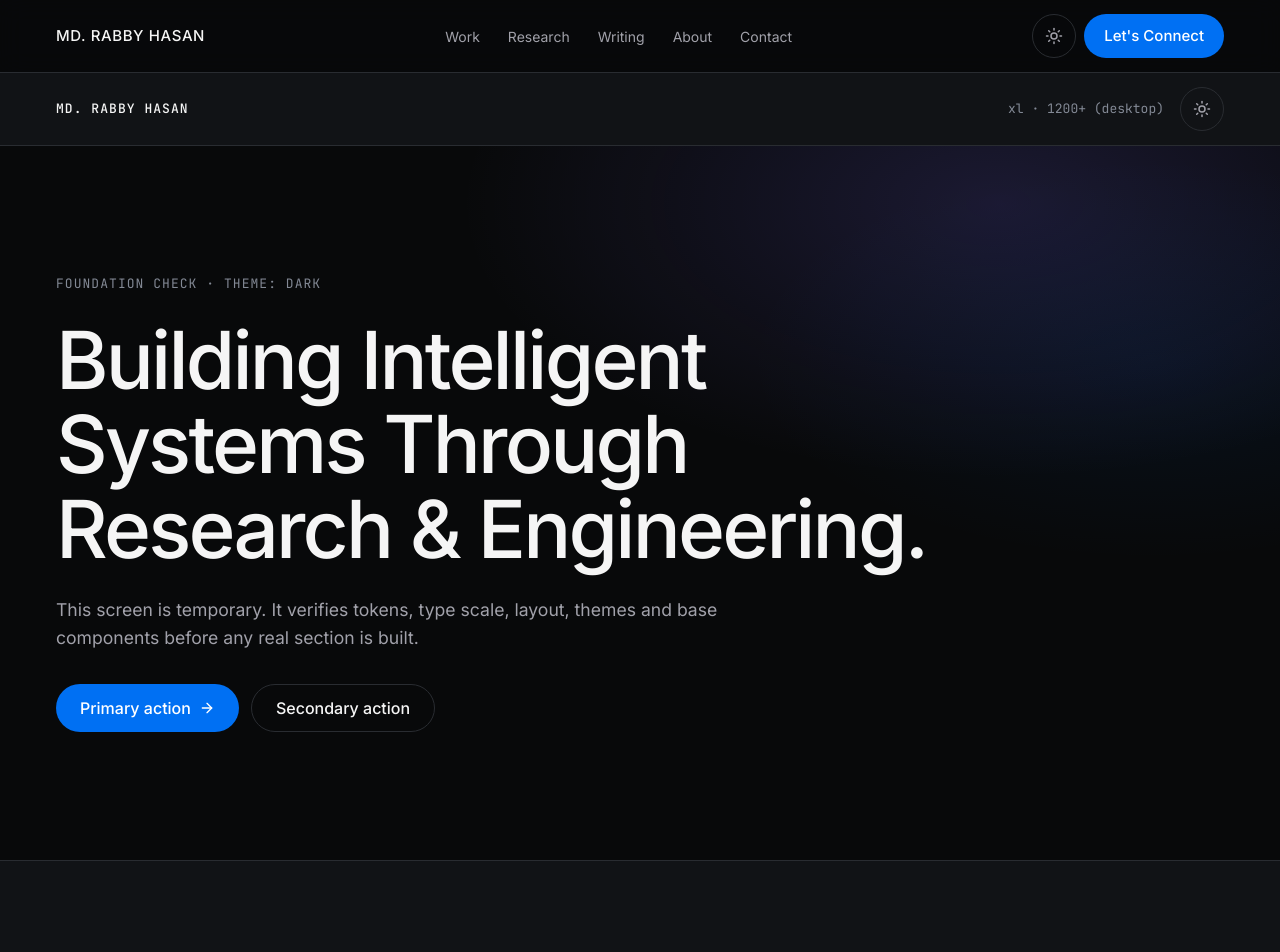
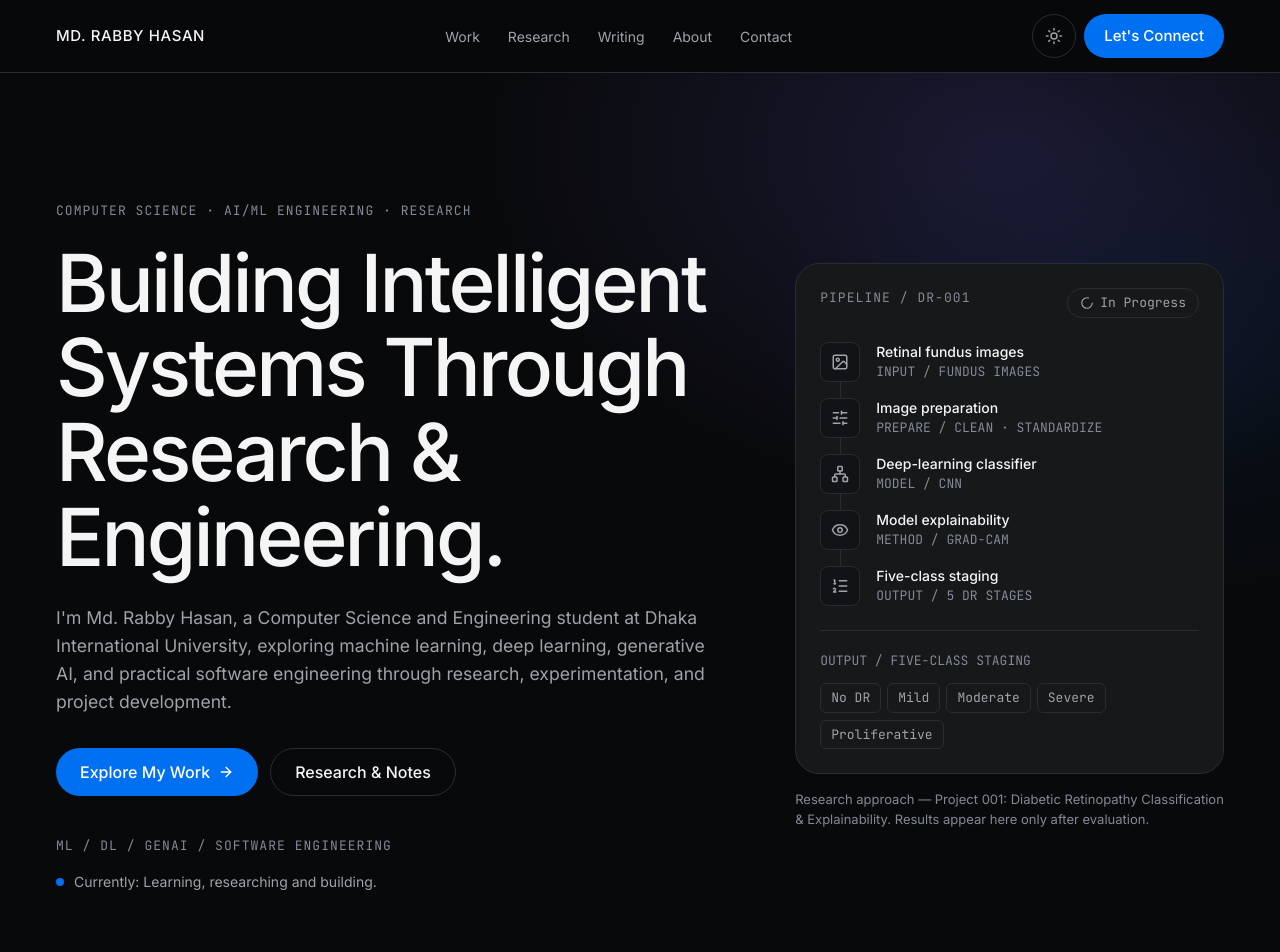
Before and after one commit to rabbyhasanrzs/Personal-Branding, a React (Vite) app: page / in a window 1280 px wide. Shown: the top 952 px of the page. Built offline with nearby package versions, Linux system fonts and the light colour scheme.

Commit message:
Add Hero section (Section 2)

```diff
--- a/src/App.jsx
+++ b/src/App.jsx
@@ -1,12 +1,12 @@
 import { Navbar, SiteLayout } from '@/components/layout'
-import FoundationPreview from '@/dev/FoundationPreview'
+import { Hero } from '@/sections/Hero'
 
 // The Footer fills SiteLayout's `footer` slot once built.
-// Homepage sections will live in src/sections and be composed here.
+// Homepage sections live in src/sections and are composed here, in order.
 export default function App() {
   return (
     <SiteLayout header={<Navbar />}>
-      <FoundationPreview />
+      <Hero />
     </SiteLayout>
   )
 }
--- /dev/null
+++ b/src/sections/Hero.jsx
@@ -0,0 +1,105 @@
+import { Eye, Image, ListOrdered, Network, SlidersHorizontal } from 'lucide-react'
+import { Section } from '@/components/layout/Section'
+import { Reveal } from '@/components/motion/Reveal'
+import { Button } from '@/components/ui/Button'
+import { Eyebrow } from '@/components/ui/Eyebrow'
+import { StatusLabel } from '@/components/ui/StatusLabel'
+import { TechTag } from '@/components/ui/TechTag'
+
+// The research approach behind Project 001, drawn as a diagram —
+// the method, not results. No accuracy or outcome is claimed here.
+const PIPELINE_STEPS = [
+  { icon: Image, title: 'Retinal fundus images', detail: 'INPUT / FUNDUS IMAGES' },
+  { icon: SlidersHorizontal, title: 'Image preparation', detail: 'PREPARE / CLEAN · STANDARDIZE' },
+  { icon: Network, title: 'Deep-learning classifier', detail: 'MODEL / CNN' },
+  { icon: Eye, title: 'Model explainability', detail: 'METHOD / GRAD-CAM' },
+  { icon: ListOrdered, title: 'Five-class staging', detail: 'OUTPUT / 5 DR STAGES' },
+]
+
+// The standard five diabetic-retinopathy stages (ICDR scale) — the classes
+// the classifier is being built to distinguish, not a reported result.
+const DR_CLASSES = ['No DR', 'Mild', 'Moderate', 'Severe', 'Proliferative']
+
+/**
+ * Hero / identity (blueprint §5): eyebrow, headline, supporting paragraph,
+ * two CTAs, technical line and current-status line on the left; a real
+ * technical visual — the DR research pipeline — on the right (60/40 on
+ * desktop, text first on mobile). The violet/blue glow sits behind the
+ * visual only, via the bg-hero-glow utility.
+ */
+export function Hero() {
+  return (
+    <Section id="hero" labelledBy="hero-heading" className="relative overflow-hidden bg-hero-glow">
+      <div className="grid items-center gap-12 lg:grid-cols-5 lg:gap-16">
+        <Reveal className="lg:col-span-3">
+          <Eyebrow>Computer Science · AI/ML Engineering · Research</Eyebrow>
+          <h1 id="hero-heading" className="mt-5 text-hero">
+            Building Intelligent Systems Through Research &amp; Engineering.
+          </h1>
+          <p className="mt-6 max-w-[65ch] text-fg-secondary">
+            I&apos;m Md. Rabby Hasan, a Computer Science and Engineering student at Dhaka
+            International University, exploring machine learning, deep learning, generative AI,
+            and practical software engineering through research, experimentation, and project
+            development.
+          </p>
+          <div className="mt-8 flex flex-wrap gap-3">
+            <Button href="#work" variant="primary" size="lg" arrow>
+              Explore My Work
+            </Button>
+            <Button href="#research" variant="secondary" size="lg">
+              Research &amp; Notes
+            </Button>
+          </div>
+          <p className="mt-10 font-mono text-meta tracking-[0.08em] text-fg-muted">
+            ML / DL / GENAI / SOFTWARE ENGINEERING
+          </p>
+          <p className="mt-4 flex items-center gap-2.5 text-sm text-fg-secondary">
+            <span aria-hidden="true" className="size-2 rounded-full bg-accent" />
+            Currently: Learning, researching and building.
+          </p>
+        </Reveal>
+
+        <Reveal delay={0.1} className="lg:col-span-2">
+          <div className="rounded-showcase border border-line bg-raised p-5 md:p-6">
+            <div className="flex items-start justify-between gap-3">
+              <Eyebrow>Pipeline / DR-001</Eyebrow>
+              <StatusLabel status="in-progress" />
+            </div>
+            <ol className="mt-6">
+              {PIPELINE_STEPS.map((step, index) => (
+                <li key={step.title}>
+                  <div className="flex items-center gap-4">
+                    <span className="flex size-10 shrink-0 items-center justify-center rounded-lg border border-line bg-surface text-fg-secondary">
+                      <step.icon aria-hidden="true" size={18} />
+                    </span>
+                    <div>
+                      <p className="text-sm font-medium text-fg">{step.title}</p>
+                      <p className="font-mono text-meta text-fg-muted">{step.detail}</p>
+                    </div>
+                  </div>
+                  {index < PIPELINE_STEPS.length - 1 && (
+                    <div aria-hidden="true" className="ml-5 h-4 w-px bg-line" />
+                  )}
+                </li>
+              ))}
+            </ol>
+            <div className="mt-6 border-t border-line pt-5">
+              <p className="font-mono text-meta text-fg-muted">OUTPUT / FIVE-CLASS STAGING</p>
+              <ul className="mt-3 flex flex-wrap gap-1.5">
+                {DR_CLASSES.map((name) => (
+                  <li key={name}>
+                    <TechTag>{name}</TechTag>
+                  </li>
+                ))}
+              </ul>
+            </div>
+          </div>
+          <p className="mt-4 text-meta text-fg-muted">
+            Research approach — Project 001: Diabetic Retinopathy Classification &amp;
+            Explainability. Results appear here only after evaluation.
+          </p>
+        </Reveal>
+      </div>
+    </Section>
+  )
+}
--- /dev/null
+++ b/src/sections/index.js
@@ -0,0 +1 @@
+export { Hero } from './Hero'
```
